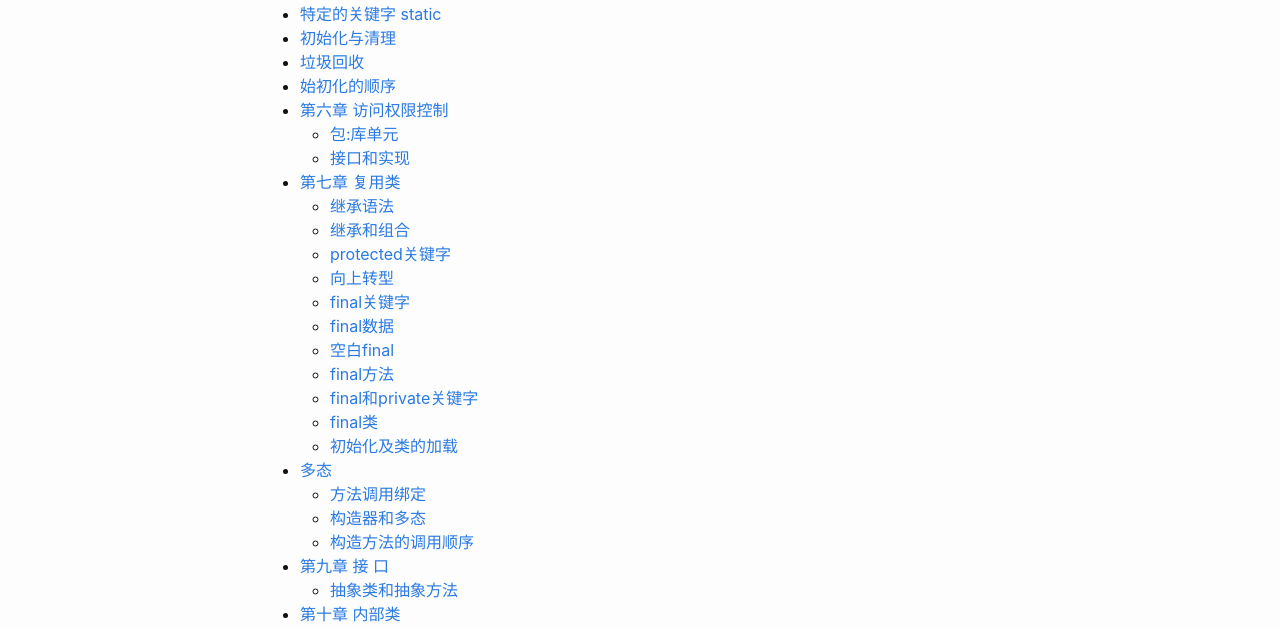
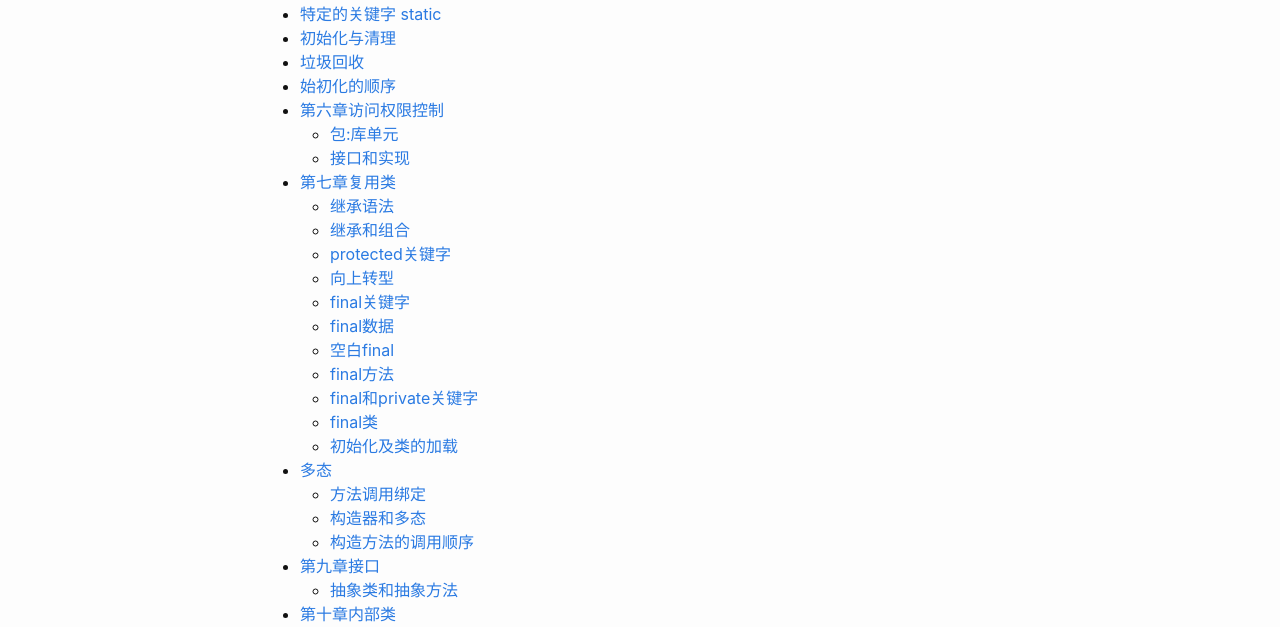
Before and after one commit to yaabert/yaabert.github.io, a Jekyll site: the page built from _posts/2019-01-03-Java编程思想学习笔记.md, in a window 1280 px wide and 900 px high. Shown: the part 270-897 px from the top of the window. Built offline with Jekyll 4.4.1, drawn with Linux system fonts in a browser that asks for light colours.

```diff
--- a/_posts/2019-01-03-Java编程思想学习笔记.md
+++ b/_posts/2019-01-03-Java编程思想学习笔记.md
@@ -14,10 +14,10 @@ author: "yaabert"
 - [初始化与清理](#初始化与清理)
 - [垃圾回收](#垃圾回收)
 - [始初化的顺序](#始初化的顺序)
-- [第六章 访问权限控制](#第六章访问权限控制)
+- [第六章访问权限控制](#第六章访问权限控制)
 	- [包:库单元](#包库单元)
 	- [接口和实现](#接口和实现)
-- [第七章 复用类](#第七章复用类)
+- [第七章复用类](#第七章复用类)
 	- [继承语法](#继承语法)
 	- [继承和组合](#继承和组合)
 	- [protected关键字](#protected关键字)
@@ -33,9 +33,9 @@ author: "yaabert"
 	- [方法调用绑定](#方法调用绑定)
 	- [构造器和多态](#构造器和多态)
 	- [构造方法的调用顺序](#构造方法的调用顺序)
-- [第九章 接 口](#第九章接口)
+- [第九章接口](#第九章接口)
   - [抽象类和抽象方法](#抽象类和抽象方法)
-- [第十章 内部类](#第十章内部类)
+- [第十章内部类](#第十章内部类)
 
 ## 学后有感
 不保证都有用,只是想写下来.今天有感觉,就写得多一点好一些,今天例行公事么,那就那么回事吧
```
